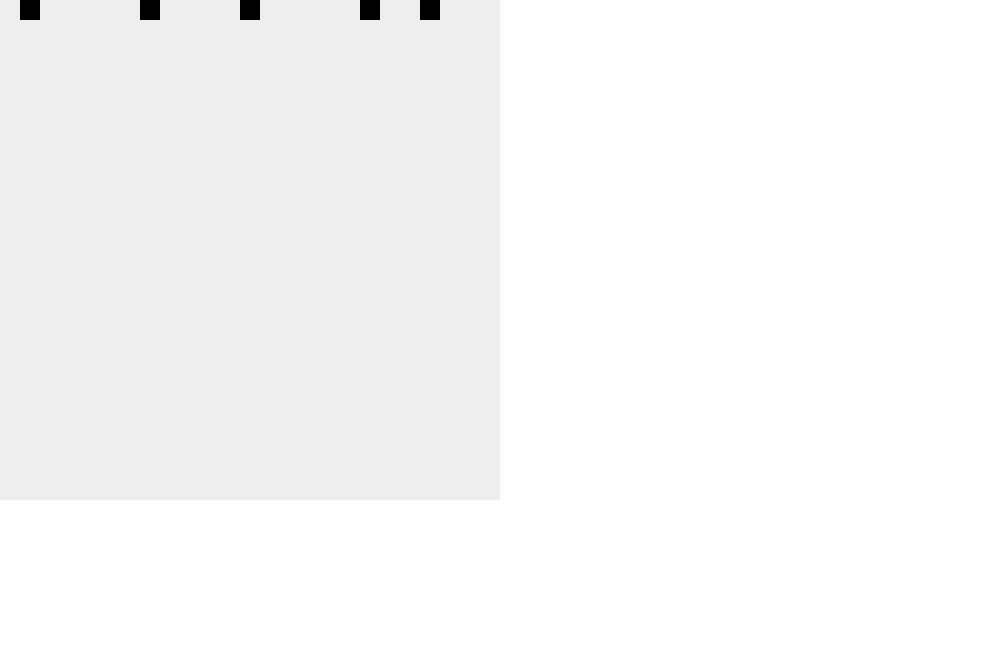
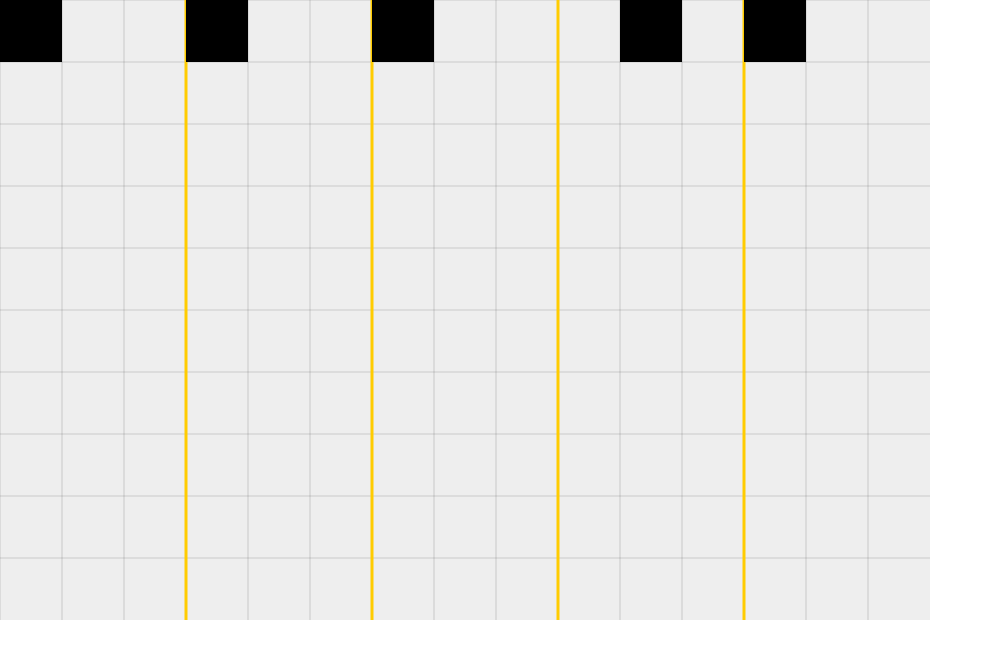
Before and after one commit to aimtupsu/5-minute-alco-market, a website built with webpack: page game-client/src/index.html in a window 1280 px wide. Shown: the whole page, without its empty margins (0-993 px from the left). Built offline with nearby package versions, Linux system fonts and the light colour scheme.

Commit message:
Удалена часть настроек, добавлено вычисление размера ячейки, сетка на канвасе, пример анимации

```diff
--- a/game-client/configs/settings.js
+++ b/game-client/configs/settings.js
@@ -3,9 +3,11 @@ const packageJson = require("../package.json");
 const VERSION = packageJson.version;
 const SERVER_PORT = packageJson.serverPort;
 const MAIN_JS = packageJson.main;
+const NAME = packageJson.name;
 
 module.exports = {
   VERSION,
   SERVER_PORT,
   MAIN_JS,
+  NAME,
 };
--- a/game-client/src/index.html
+++ b/game-client/src/index.html
@@ -1,10 +1,10 @@
 <!DOCTYPE html>
-<html lang="en">
+<html lang="ru">
 <head>
     <meta charset="UTF-8">
     <meta http-equiv="X-UA-Compatible" content="IE=edge">
     <meta name="viewport" content="width=device-width, initial-scale=1.0">
-    <title>Game Client</title>
+    <title>NAME</title>
 </head>
 <body>
     <div id="application"></div>
--- a/game-client/src/main.js
+++ b/game-client/src/main.js
@@ -1,3 +1,5 @@
+import "./scripts/helpers/global";
+
 import "./scripts/webcoket/websocket";
 import "./assets/sass/styles.scss";
 
@@ -6,7 +8,12 @@ import Game from "./scripts/game/game";
 window.onload = () => {
   const game = new Game();
 
-  game.test();
+  function main() {
+    game.draw();
+    game.update();
+  }
 
-  console.log("game: ", game);
+  //setInterval(function () {
+    main();
+  //}, 1000 / 5);
 };
--- a/game-client/src/scripts/game/canvas.js
+++ b/game-client/src/scripts/game/canvas.js
@@ -1,30 +1,124 @@
-function Canvas(settings) {
+import helpers from "../helpers";
+
+function Canvas(game, settings) {
   if (!(this instanceof Canvas)) {
     return new Canvas(settings);
   }
 
   const {
-    canvasWidth,
-    canvasHeight,
     canvasContainerId,
     canvasBackgroundColor,
   } = settings;
 
+  this.game = { canvas: {}, ...game };
+
+  const {
+    countCellsInWidth,
+    countCellsInHeight,
+    cellSize
+  } = this.game.field;
+
   this.context = null;
-  this.canvasWidth = canvasWidth;
-  this.canvasHeight = canvasHeight;
+  this.canvasWidth = countCellsInWidth * cellSize;
+  this.canvasHeight = countCellsInHeight * cellSize;
   this.canvasContainerId = canvasContainerId;
   this.canvasBackgroundColor = canvasBackgroundColor;
 
   this.setContext();
 }
 
+Canvas.prototype._clear = function () {
+  CanvasRenderingContext2D.prototype.clearRect.apply(this.context, helpers.asArray(arguments));
+};
+
+Canvas.prototype.clear = function () {
+  this._clear(0, 0, this.canvasWidth, this.canvasHeight);
+
+  return this;
+};
+
+Canvas.prototype.setContextAttrs = function (objectProps) {
+  const { context } = this;
+
+  for (let prop in objectProps) {
+    context[prop] = objectProps[prop];
+  }
+
+  return this;
+};
+
+Canvas.prototype.drawLine = function (fromX, fromY, toX, toY, props = false) {
+  const { context } = this;
+
+  if (props) {
+    this.setContextAttrs(props);
+  }
+
+  context.beginPath();
+  context.moveTo(fromX, fromY);
+  context.lineTo(toX, toY);
+  context.stroke();
+};
+
+Canvas.prototype.drawGridLine = Canvas.prototype.drawLine.partialRight({
+  lineWidth: 0.2,
+  strokeStyle: "#333",
+});
+
+Canvas.prototype.drawTapeLine = Canvas.prototype.drawLine.partialRight({
+  lineWidth: 3,
+  strokeStyle: "#fc0",
+  lineCap: "round",
+  lineJoin: "round",
+});
+
+Canvas.prototype.drawGrid = function () {
+  const {
+    cellSize,
+    tapeSize,
+    countTapes,
+    countCellsInWidth,
+    countCellsInHeight
+  } = this.game.field;
+
+  const {
+    canvasWidth,
+    canvasHeight
+  } = this;
+
+  for (let i = 0; i < countCellsInWidth; i++) {
+    const x = i * cellSize;
+
+    this.drawGridLine(x, 0, x, canvasHeight);
+  }
+
+  for (let j = 0; j < countCellsInHeight; j++) {
+    const y = j * cellSize;
+
+    this.drawGridLine(0, y, canvasWidth, y);
+  }
+
+  for (let k = 1; k < countTapes; k++) {
+    const tapeX = k * cellSize * tapeSize;
+
+    this.drawTapeLine(tapeX, 0, tapeX, canvasHeight);
+  }
+
+  return this;
+};
+
 Canvas.prototype.renderIntoDOM = function () {
+  const {
+    canvasWidth,
+    canvasHeight,
+    canvasContainerId
+  } = this;
+
   const canvas = document.createElement("canvas");
-  const container = document.getElementById(this.canvasContainerId);
+  const container = document.getElementById(canvasContainerId);
 
-  canvas.width = this.canvasWidth;
-  canvas.height = this.canvasHeight;
+  canvas.width = canvasWidth;
+  canvas.height = canvasHeight;
 
   if (container) {
     container.appendChild(canvas);
@@ -38,9 +132,21 @@ Canvas.prototype.renderIntoDOM = function () {
 Canvas.prototype.setContext = function () {
   this.context = this.renderIntoDOM().getContext("2d");
 
-  // TODO: не относиться к методу - переместить в другое место
-  this.context.fillStyle = this.canvasBackgroundColor;
-  this.context.fillRect(0, 0, this.canvasWidth, this.canvasHeight);
+  return this;
+};
+
+Canvas.prototype.fillBackground = function () {
+  const {
+    context,
+    canvasWidth,
+    canvasHeight,
+    canvasBackgroundColor
+  } = this;
+
+  context.fillStyle = canvasBackgroundColor;
+  context.fillRect(0, 0, canvasWidth, canvasHeight);
+
+  return this;
 };
 
 export default Canvas;
--- a/game-client/src/scripts/game/field.js
+++ b/game-client/src/scripts/game/field.js
@@ -1,15 +1,22 @@
-import mathHelpers from "../helpers/math";
+import helpers from "../helpers";
 
-function Field(settings) {
+function Field(game, settings) {
   if (!(this instanceof Field)) {
     return new Field(settings);
   }
 
-  const { cellSize, canvasWidth, canvasHeight, countTapes } = settings;
+  const {
+    canvasWidth,
+    canvasHeight,
+    countTapes,
+    countProductsOnTape
+  } = settings;
 
-  const countCellsInWidth = canvasWidth / cellSize;
-  const countCellsInHeight = canvasHeight / cellSize;
+  const cellSize = Math.round(canvasWidth / countTapes / countProductsOnTape);
+  const countCellsInWidth = helpers.round(canvasWidth / cellSize);
+  const countCellsInHeight = helpers.round(canvasHeight / cellSize);
 
+  this.game = { field: {}, ...game };
   this.cellSize = cellSize;
   this.countCellsInWidth = countCellsInWidth;
   this.countCellsInHeight = countCellsInHeight;
@@ -24,7 +31,7 @@ Field.prototype.getTapesPositions = function () {
 
   for (let i = 0; i < countTapes; i++) {
     positions.push({
-      x: i * tapeSize + (i === 0 ? 0 : 1),
+      x: i * tapeSize,
       y: i * tapeSize + tapeSize,
     });
   }
@@ -39,7 +46,7 @@ Field.prototype.getInitialRandomPosition = function () {
 
   const positions = tapesPositions.reduce((accumulator, currentValue) => {
     accumulator.push({
-      x: mathHelpers.getRandomNumber(
+      x: helpers.getRandomNumber(
         currentValue.x,
         currentValue.x + this.tapeSize - 1
       ),
--- a/game-client/src/scripts/game/game-settings.js
+++ b/game-client/src/scripts/game/game-settings.js
@@ -1,11 +1,10 @@
 const defaultSettings = {
-  canvasWidth: 500,
-  canvasHeight: 500,
+  canvasWidth: 931,
+  canvasHeight: 603,
   canvasBackgroundColor: "#eee",
-  cellSize: 20,
   canvasContainerId: "application",
-  moveDirection: "DOWN",
   countTapes: 5,
+  countProductsOnTape: 3,
 };
 
 export default defaultSettings;
--- a/game-client/src/scripts/game/game.js
+++ b/game-client/src/scripts/game/game.js
@@ -1,8 +1,6 @@
 import Field from "./field";
 import Canvas from "./canvas";
 import Cell from "./cell";
-
-import mathHelpers from "../helpers/math";
 
 import defaultSettings from "./game-settings";
 
@@ -17,18 +15,16 @@ function Game(customSettings) {
 
   const combineSettings = { ...defaultSettings, ...customSettings };
 
-  this.field = new Field(combineSettings);
-  this.canvas = new Canvas(combineSettings);
+  this.field = new Field(this, combineSettings);
+  this.canvas = new Canvas(this, combineSettings);
+
+  this.products = this.field.getInitialRandomPosition();
 
   Game.instance = this;
 }
 
-Game.prototype.test = function () {
-  const positions = this.field.getInitialRandomPosition();
-
-  console.log("positions", positions);
-
-  positions.forEach((value) => {
+Game.prototype.drawProducts = function () {
+  this.products.forEach((value) => {
     const product = new Cell(value.x, value.y);
 
     this.canvas.context.fillStyle = "#000";
@@ -37,4 +33,20 @@ Game.prototype.test = function () {
   });
 };
 
+Game.prototype.moveProducts = function () {
+  const newPositions = this.products.map((value) => ({ x: value.x, y: value.y + 1 }));
+
+  this.products = newPositions;
+};
+
+Game.prototype.update = function () {
+  this.moveProducts();
+};
+
+Game.prototype.draw = function () {
+  this.canvas.clear();
+  this.canvas.fillBackground().drawGrid();
+  this.drawProducts();
+};
+
 export default Game;
--- /dev/null
+++ b/game-client/src/scripts/helpers/global.js
@@ -0,0 +1,12 @@
+import helpers from ".";
+
+(function (w) {
+  Function.prototype.partialRight = function () {
+    const fn = this,
+      args = helpers.asArray(arguments);
+
+    return function () {
+      return fn.apply(this, helpers.asArray(arguments).concat(args));
+    };
+  };
+})(window);
--- /dev/null
+++ b/game-client/src/scripts/helpers/index.js
@@ -0,0 +1,18 @@
+const random = Math.random,
+      floor = Math.floor,
+      slice = Array.prototype.slice,
+      round = Math.round;
+
+function asArray(object, offset) {
+  return slice.call(object, offset || 0);
+}
+
+function getRandomNumber(min, max) {
+  return min + floor((max - min + 1) * random());
+}
+
+export default {
+  getRandomNumber,
+  asArray,
+  round,
+};
--- a/game-client/src/scripts/helpers/math.js
+++ /dev/null
@@ -1,10 +0,0 @@
-const random = Math.random,
-  floor = Math.floor;
-
-function getRandomNumber(min, max) {
-  return min + floor((max - min + 1) * random());
-}
-
-export default {
-  getRandomNumber,
-};
```
Also changed, not shown: game-client/tools/utilities.js (+9 -4 lines).
